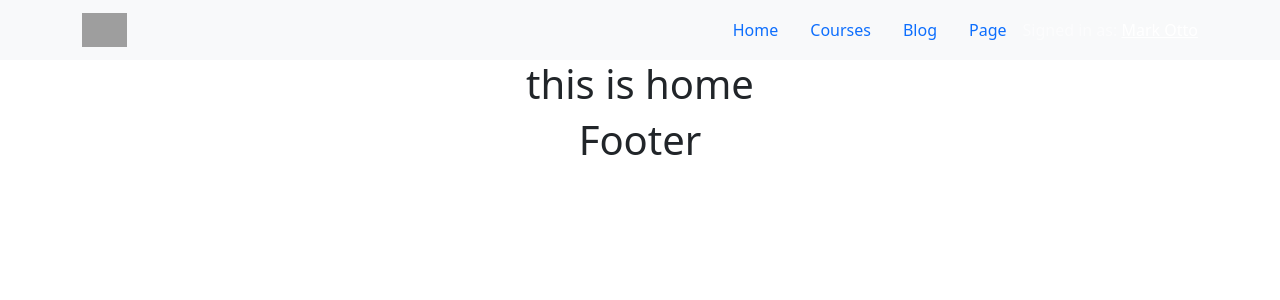
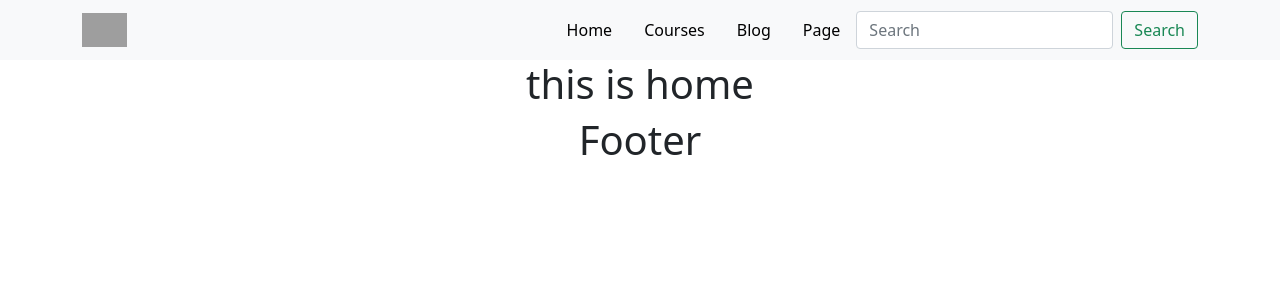
Before and after one commit to Momenuzzaman/educational-website, a React (Create React App) app: page / in a window 1280 px wide. Shown: the top 300 px of the page. Built offline with nearby package versions, Linux system fonts and the light colour scheme; grey boxes are pictures that could not be loaded.

Commit message:
nav form add

```diff
--- /dev/null
+++ b/src/Components/Shared/Header/Header.css
@@ -0,0 +1,6 @@
+.nav-font {
+  color: black;
+}
+.nav-font a {
+  color: black;
+}
--- a/src/Components/Shared/Header/Header.js
+++ b/src/Components/Shared/Header/Header.js
@@ -1,8 +1,10 @@
 import React from 'react';
-import { Navbar } from 'react-bootstrap';
+import { Navbar, Button } from 'react-bootstrap';
 import Container from 'react-bootstrap/Container';
 import Nav from 'react-bootstrap/Nav';
 import logo from '../../../image/nav.png';
+import Form from 'react-bootstrap/Form';
+import './Header.css';
 
 
 const Header = () => {
@@ -10,20 +12,26 @@ const Header = () => {
     return (
         <div>
             <>
-                <Navbar bg="light" variant="dark" sticky="top" collapseOnSelect expand="lg">
+                <Navbar bg="light" variant="dark" sticky="top" className="nav" collapseOnSelect expand="lg">
                     <Container>
                         <Navbar.Brand href="#home">
                             <img src={logo} height="34" alt="" />
                         </Navbar.Brand>
                         <Navbar.Toggle />
                         <Navbar.Collapse className="justify-content-end">
-                            <Nav.Link href="#home">Home</Nav.Link>
-                            <Nav.Link href="#courses">Courses</Nav.Link>
-                            <Nav.Link href="#blog">Blog</Nav.Link>
-                            <Nav.Link href="#Page">Page</Nav.Link>
-                            <Navbar.Text>
-                                Signed in as: <a href="#login">Mark Otto</a>
-                            </Navbar.Text>
+                            <Nav.Link className="nav-font" href="#home">Home</Nav.Link>
+                            <Nav.Link className="nav-font" href="#courses">Courses</Nav.Link>
+                            <Nav.Link className="nav-font" href="#blog">Blog</Nav.Link>
+                            <Nav.Link className="nav-font" href="#Page">Page</Nav.Link>
+                            <Form className="d-flex">
+                                <Form.Control
+                                    type="search"
+                                    placeholder="Search"
+                                    className="me-2"
+                                    aria-label="Search"
+                                />
+                                <Button variant="outline-success">Search</Button>
+                            </Form>
                         </Navbar.Collapse>
                     </Container>
                 </Navbar>
```
